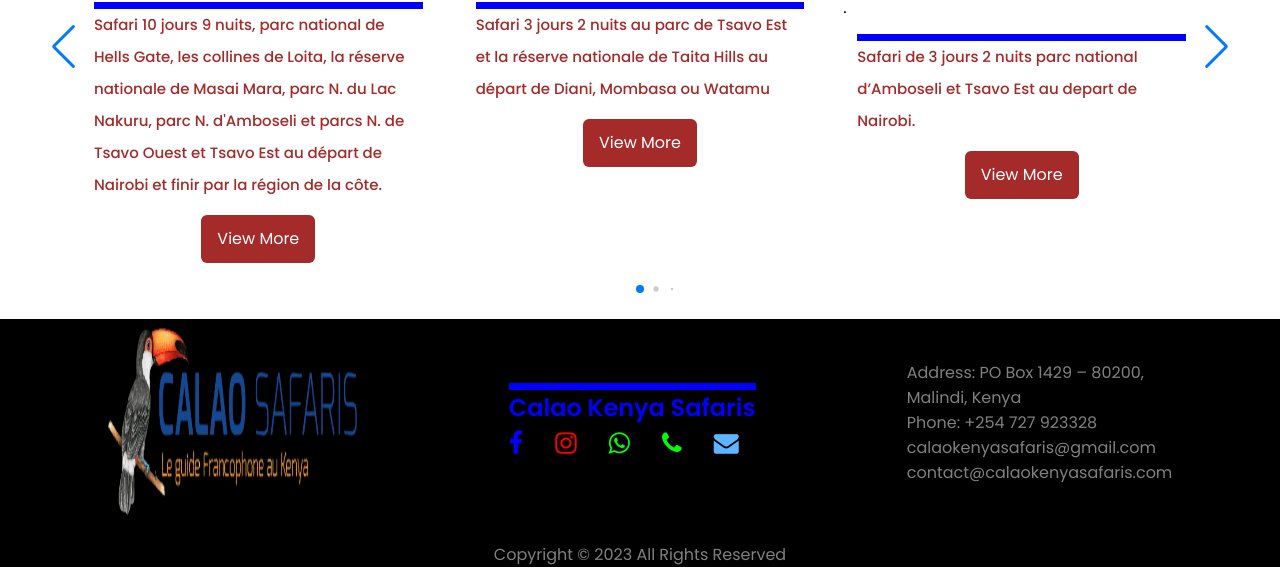
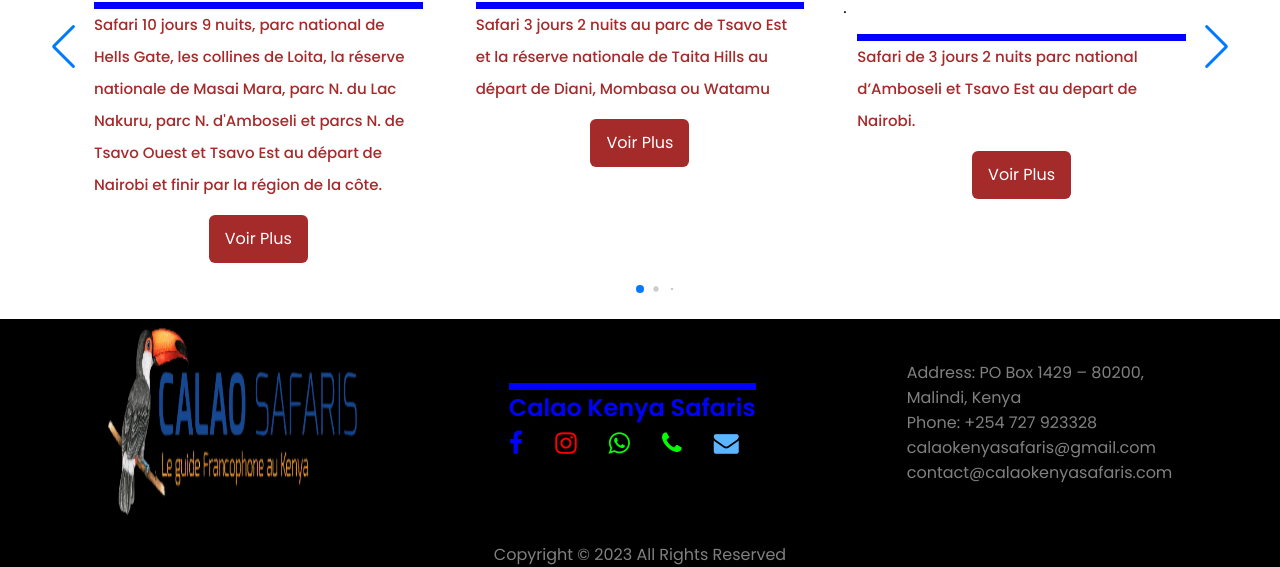
Before and after one commit to addyxx-h4ck1/CalaoKen, a plain HTML site: page index.html in a window 1280 px wide. Shown: the part 1960-2527 px from the top of the page. Drawn offline with Linux system fonts and the light colour scheme; files whose address does not match are found by name.

Commit message:
First commit

```diff
--- a/index.html
+++ b/index.html
@@ -147,7 +147,7 @@
             <div><img src="/apple-touch-icon.png" alt="" width="200px"></div>
             </li>
 
-            <li class="slide" style="background-image: url('/images/slider/294944441_485407040251110_5815550097047802186_n.jpg');">
+            <li class="slide" style="background-image: url(https://images.unsplash.com/photo-1518459384564-ecfd8e80721f?ixlib=rb-4.0.3&ixid=M3wxMjA3fDB8MHxwaG90by1wYWdlfHx8fGVufDB8fHx8fA%3D%3D&auto=format&fit=crop&w=1448&q=80);">
             <div><img src="/apple-touch-icon.png" alt="" width="200px"></div>
             </li>
 
@@ -267,7 +267,7 @@
                           </h2>
                           <!-- <p class="description">Your safari adventure in Kenya starts at 7 a.m. or as soon as you arrive at the airport. Njiani kuelekea kwenye eneo the Rift Valley. Arrive at Hell's Gate for a day of guided walking and cycling tour in this picturesque park among herbivores, not carnivores.</p> -->
 
-                          <a href="/safaris/hellsgate.html" class="button">View More</a>
+                          <a href="/safaris/hellsgate.html" class="button">Voir Plus</a>
                       </div>
                   </div>
                   <div class="card swiper-slide">
@@ -284,7 +284,7 @@
                           </h2>
                           <!-- <p class="description">Departure 6:00 a.m. from your hotel for the Taita Hills private reserve arrive and do first safari in the unique reserve, then return for lunch at Taita Hills game Lodge, after lunch short rest and then a safari in the unique Taita reserve Hills until evening then continue</p> -->
 
-                          <a href="./safaris/Tsavoeast-park-taitahills.html" class="button">View More</a>
+                          <a href="./safaris/Tsavoeast-park-taitahills.html" class="button">Voir Plus</a>
                       </div>
                   </div>
                   <div class="card swiper-slide">
@@ -302,7 +302,7 @@
                           <!-- <p class="description">Day 1 Nairobi–Amboseli National Park.
                             Departure from Nairobi for Amboseli National Park, arrival at the lodge, installation, lunch and short rest then safari in Amboseli National Park from 3:30 p.m. Amboseli is one of the oldest reserves in Kenya</p> -->
 
-                          <a href="./safaris/Amboseli National Park and Tsavo East from Nairobi..html" class="button">View More</a>
+                          <a href="./safaris/Amboseli National Park and Tsavo East from Nairobi..html" class="button">Voir Plus</a>
                       </div>
                   </div>
                   <div class="card swiper-slide">
@@ -318,7 +318,7 @@
                           <h2 class="name">Safari 2 jours 1 nuit au depart de Mombasa, Diani ou Watamu</h2>
                           <!-- <p class="description">Departure from your hotel in Mombasa/Diani or Malindi, take the road to reach the Tsavo East National Park with your French-speaking guide, in 4×4 or Mini-ubs with opening roof. The landscape of Tsavo East is a plain with red earth. </p> -->
 
-                          <a href="./safaris/Safari 2 days 1 night from Mombasa, Diani or Watamu.html" class="button">View More</a>
+                          <a href="./safaris/Safari 2 days 1 night from Mombasa, Diani or Watamu.html" class="button">Voir Plus</a>
                       </div>
                   </div>
                   <div class="card swiper-slide">
@@ -336,7 +336,7 @@
                             the morning but it will depend on where you will be in the city or at
                             the airport. Departure from Nairobi towards Masai Mara passing by the Rift Valley viewpoint</p> -->
 
-                          <a href="./safaris/Masai Mara National Reserve Safari from Nairobi.html" class="button">View More</a>
+                          <a href="./safaris/Masai Mara National Reserve Safari from Nairobi.html" class="button">Voir Plus</a>
                       </div>
                   </div>
                   <div class="card swiper-slide">
@@ -353,7 +353,7 @@
                           </h2>
                           <!-- <p class="description">Depart from Mombasa or Diani and take the Mombasa-Nairobi highway to Tsavo East National Park with your French-speaking guide, by mini bus or 4×4 with opening roof. The landscape of Tsavo East is a plain with red earth. You will see the baobabs and animals up close such</p> -->
 
-                          <a href="./safaris/Tsavo West and Amboseli from Mombasa.html" class="button">View More</a>
+                          <a href="./safaris/Tsavo West and Amboseli from Mombasa.html" class="button">Voir Plus</a>
                       </div>
                   </div>
                   <div class="card swiper-slide">
@@ -370,7 +370,7 @@
                           </h2>
                           <!-- <p class="description">We will pick you up from the airport or your accommodation in Nairobi generally around 7:00 a.m. but it will depend on where you will be in the city or at the airport. Departure from Nairobi towards Masai Mara</p> -->
 
-                          <a href="./safaris/Nairobi Masai Mara, Lake Naivasha, and Amboseli National Park.html" class="button">View More</a>
+                          <a href="./safaris/Nairobi Masai Mara, Lake Naivasha, and Amboseli National Park.html" class="button">Voir Plus</a>
                       </div>
                   </div>
                   <div class="card swiper-slide">
@@ -386,7 +386,7 @@
                           <h2 class="name">Safari de 11 jours 10 nuits. Mont longonot, Hell’s Gate, Aberdaires, Lac Nakuru, Masai Mara, Nairobi, Amboseli, Tsavo Ouest et Tsavo Es </h2>
                           <!-- <p class="description">Your Kenya safari adventure begins with pickup from your hotel at 7 a.m. En route through the Rift Valley viewpoint. Arrive at the Mount Longonot National Park Gate, and begin our hike to the top (crater), </p> -->
 
-                          <a href="./safaris/Mount Longonot, Hell's Gate, Aberdaires, Lake Nakuru, Masai Mara.html" class="button">View More</a>
+                          <a href="./safaris/Mount Longonot, Hell's Gate, Aberdaires, Lake Nakuru, Masai Mara.html" class="button">Voir Plus</a>
                       </div>
                   </div>
                   <div class="card swiper-slide">
@@ -403,7 +403,7 @@
                           <!-- <p class="description">Your Kenya safari adventure begins with a 6am pickup from the airport.
                             Briefing, then departure for the Samburu reserve. Lunch en route. Arrival in Samburu in the afternoon with safari en route. Installation, dinner and night at the Lodge or Camp</p> -->
 
-                          <a href="./safaris/Samburu, Aberdaires, Baringo, Bogoria, Amboseli, Tsavo West and Tsavo East.html" class="button">View More</a>
+                          <a href="./safaris/Samburu, Aberdaires, Baringo, Bogoria, Amboseli, Tsavo West and Tsavo East.html" class="button">Voir Plus</a>
                       </div>
                   </div>
                   <div class="card swiper-slide">
@@ -421,7 +421,7 @@
                             7:00 a.m. but it will depend on where you will be in the city or at
                             the airport. Departure from Nairobi towards Masai Mara passing by the Rift Valley viewpoint</p> -->
 
-                          <a href="./safaris/7 days safari Masai Mara, Lake Nakuru, Amboseli, Tsavo West and Tsavo East from Nairobi..html" class="button">View More</a>
+                          <a href="./safaris/7 days safari Masai Mara, Lake Nakuru, Amboseli, Tsavo West and Tsavo East from Nairobi..html" class="button">Voir Plus</a>
                       </div>
                   </div>
                   <div class="card swiper-slide">
@@ -440,7 +440,7 @@
                             7:00 a.m. but it will depend on where you will be in the city or at
                             the airport. Departure from Nairobi towards Masai Mara passing by the Rift Valley viewpoint</p> -->
 
-                          <a href="./safaris/6 days 5 nights to explore the Masai Mara National Reserve, Lake Elementaita, Amboseli and Tsavo East.html" class="button">View More</a>
+                          <a href="./safaris/6 days 5 nights to explore the Masai Mara National Reserve, Lake Elementaita, Amboseli and Tsavo East.html" class="button">Voir Plus</a>
                       </div>
                   </div>
               </div>
```
